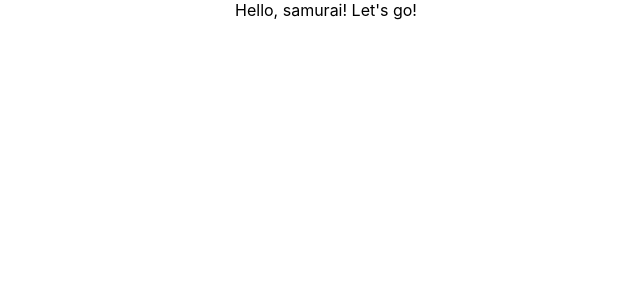
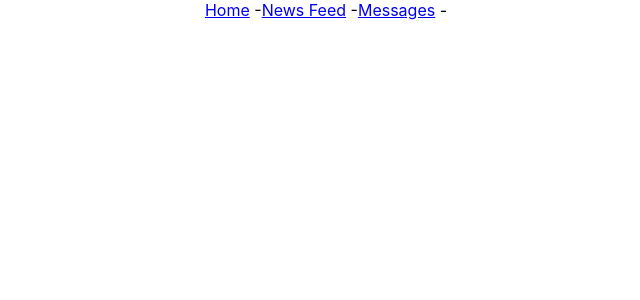
Before and after one commit to andreu6454/samurai-way, a React (Create React App) app: page / in a window 1280 px wide. Shown: the top 300 px of the page, without its empty margins (314-954 px from the left). Built offline with nearby package versions, Linux system fonts and the light colour scheme.

Commit message:
README.md change

```diff
--- a/src/App.tsx
+++ b/src/App.tsx
@@ -1,10 +1,15 @@
 import React from 'react';
 import './App.css';
+import Header from "./Header";
+import Technologies from "./Technologies";
+import Footer from "./Footer";
 
 function App() {
   return (
     <div className="App">
-     Hello, samurai! Let's go!
+      <Header />
+      <Technologies />
+      <Footer />
     </div>
   );
 }
--- /dev/null
+++ b/src/Footer.tsx
@@ -0,0 +1,11 @@
+import React from 'react';
+
+const Footer = () => {
+    return (
+        <div>
+
+        </div>
+    );
+};
+
+export default Footer;
--- /dev/null
+++ b/src/Header.tsx
@@ -0,0 +1,13 @@
+import React from 'react';
+
+const Header = () => {
+    return (
+        <div>
+            <a href={"#s"}>Home</a> -
+            <a href={"#s"}>News Feed</a> -
+            <a href={"#s"}>Messages</a> -
+        </div>
+    );
+};
+
+export default Header;
--- /dev/null
+++ b/src/Technologies.tsx
@@ -0,0 +1,11 @@
+import React from 'react';
+
+const Technologies = () => {
+    return (
+        <div>
+
+        </div>
+    );
+};
+
+export default Technologies;
```
